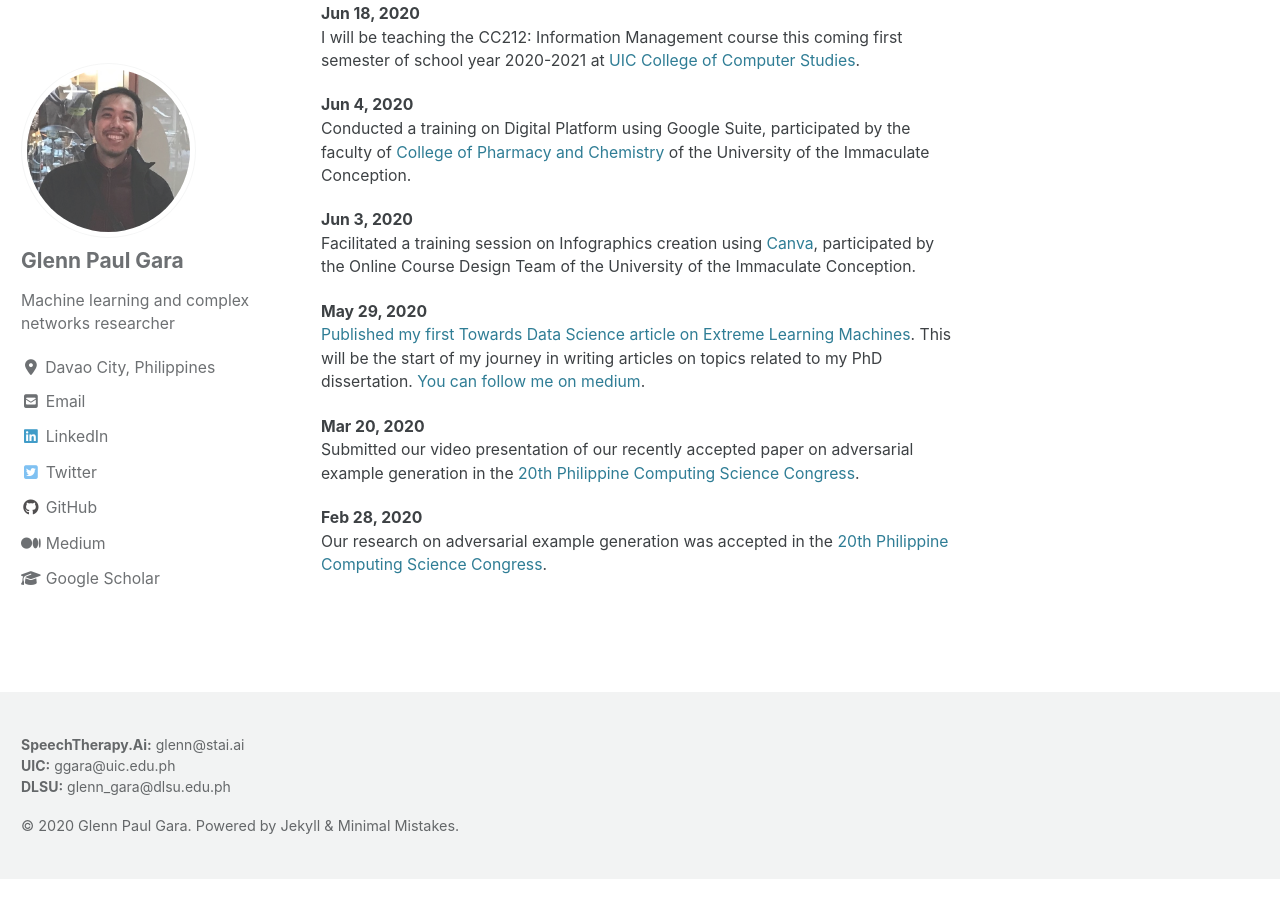
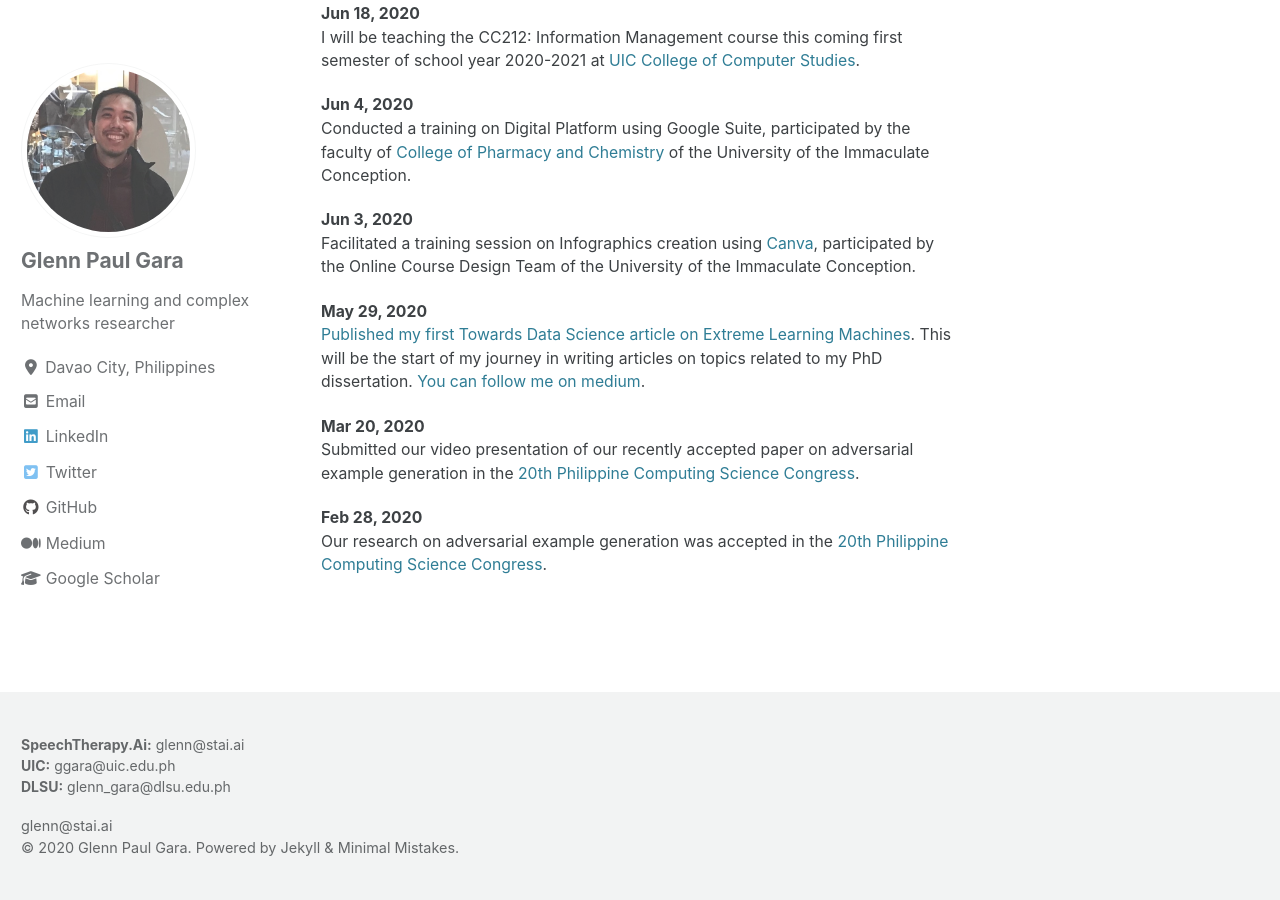
Before and after one commit to glenngara/glenngara.github.io, a Jekyll site: the page built from _pages/home.md, in a window 1280 px wide and 900 px high, scrolled down 1308 px. Built offline with Jekyll 4.4.1, drawn with Linux system fonts in a browser that asks for light colours; cached includes are drawn as plain includes; nearby versions of some CDN libraries; before the commit the page ends 2187 px from its top, so only the background shows below that.

Commit message:
uupdated footer

```diff
--- a/_includes/footer.html
+++ b/_includes/footer.html
@@ -16,4 +16,7 @@
   </ul>
 </div> -->
 
-<div class="page__footer-copyright">&copy; {{ site.time | date: '%Y' }} {{ site.name | default: site.title }}. {{ site.data.ui-text[site.locale].powered_by | default: "Powered by" }} <a href="https://jekyllrb.com" rel="nofollow">Jekyll</a> &amp; <a href="https://mademistakes.com/work/minimal-mistakes-jekyll-theme/" rel="nofollow">Minimal Mistakes</a>.</div>
+<div class="page__footer-copyright">
+  glenn@stai.ai <br>
+  &copy; {{ site.time | date: '%Y' }} {{ site.name | default: site.title }}. {{ site.data.ui-text[site.locale].powered_by | default: "Powered by" }} <a href="https://jekyllrb.com" rel="nofollow">Jekyll</a> &amp; <a href="https://mademistakes.com/work/minimal-mistakes-jekyll-theme/" rel="nofollow">Minimal Mistakes</a>.
+</div>
```
